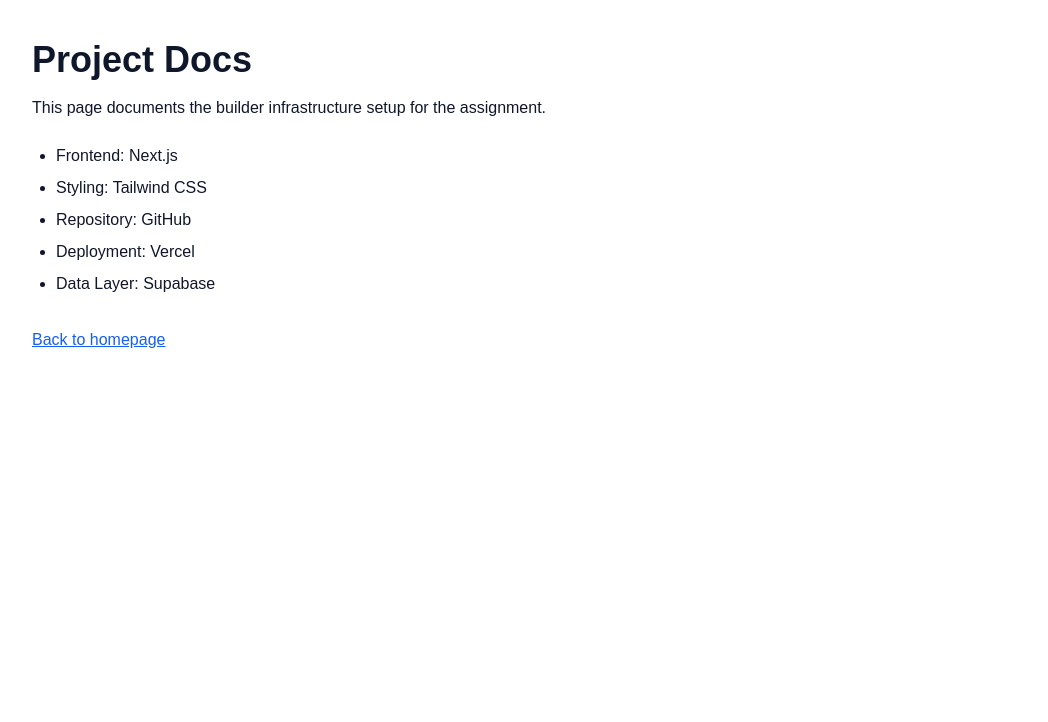
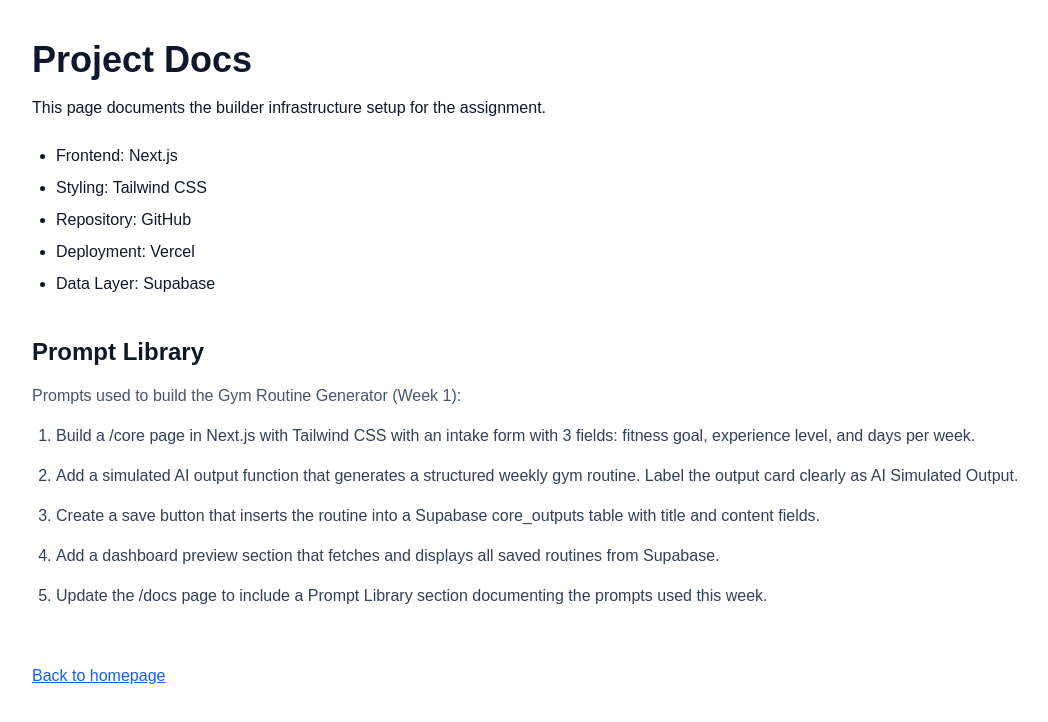
Before and after one commit to yosoylacatarina-cmyk/builder-infrastructure-mich, a Next.js app: page /docs in a window 1280 px wide. Shown: the top 722 px of the page, without its empty margins (8-1056 px from the left). Built offline with nearby package versions, Linux system fonts and the light colour scheme.

Commit message:
Add prompt library to docs page

```diff
--- a/app/docs/page.tsx
+++ b/app/docs/page.tsx
@@ -7,7 +7,7 @@
         This page documents the builder infrastructure setup for the assignment.
       </p>
 
-      <ul className="list-disc pl-6 space-y-2">
+      <ul className="list-disc pl-6 space-y-2 mb-10">
         <li>Frontend: Next.js</li>
         <li>Styling: Tailwind CSS</li>
         <li>Repository: GitHub</li>
@@ -15,7 +15,18 @@
         <li>Data Layer: Supabase</li>
       </ul>
 
-      <a href="/" className="inline-block mt-8 text-blue-600 underline">
+      <h2 className="text-2xl font-bold mb-4">Prompt Library</h2>
+      <p className="mb-4 text-slate-600">Prompts used to build the Gym Routine Generator (Week 1):</p>
+
+      <ol className="list-decimal pl-6 space-y-4 mb-10">
+        <li className="text-slate-700">Build a /core page in Next.js with Tailwind CSS with an intake form with 3 fields: fitness goal, experience level, and days per week.</li>
+        <li className="text-slate-700">Add a simulated AI output function that generates a structured weekly gym routine. Label the output card clearly as AI Simulated Output.</li>
+        <li className="text-slate-700">Create a save button that inserts the routine into a Supabase core_outputs table with title and content fields.</li>
+        <li className="text-slate-700">Add a dashboard preview section that fetches and displays all saved routines from Supabase.</li>
+        <li className="text-slate-700">Update the /docs page to include a Prompt Library section documenting the prompts used this week.</li>
+      </ol>
+
+      <a href="/" className="inline-block mt-4 text-blue-600 underline">
         Back to homepage
       </a>
     </main>
```
